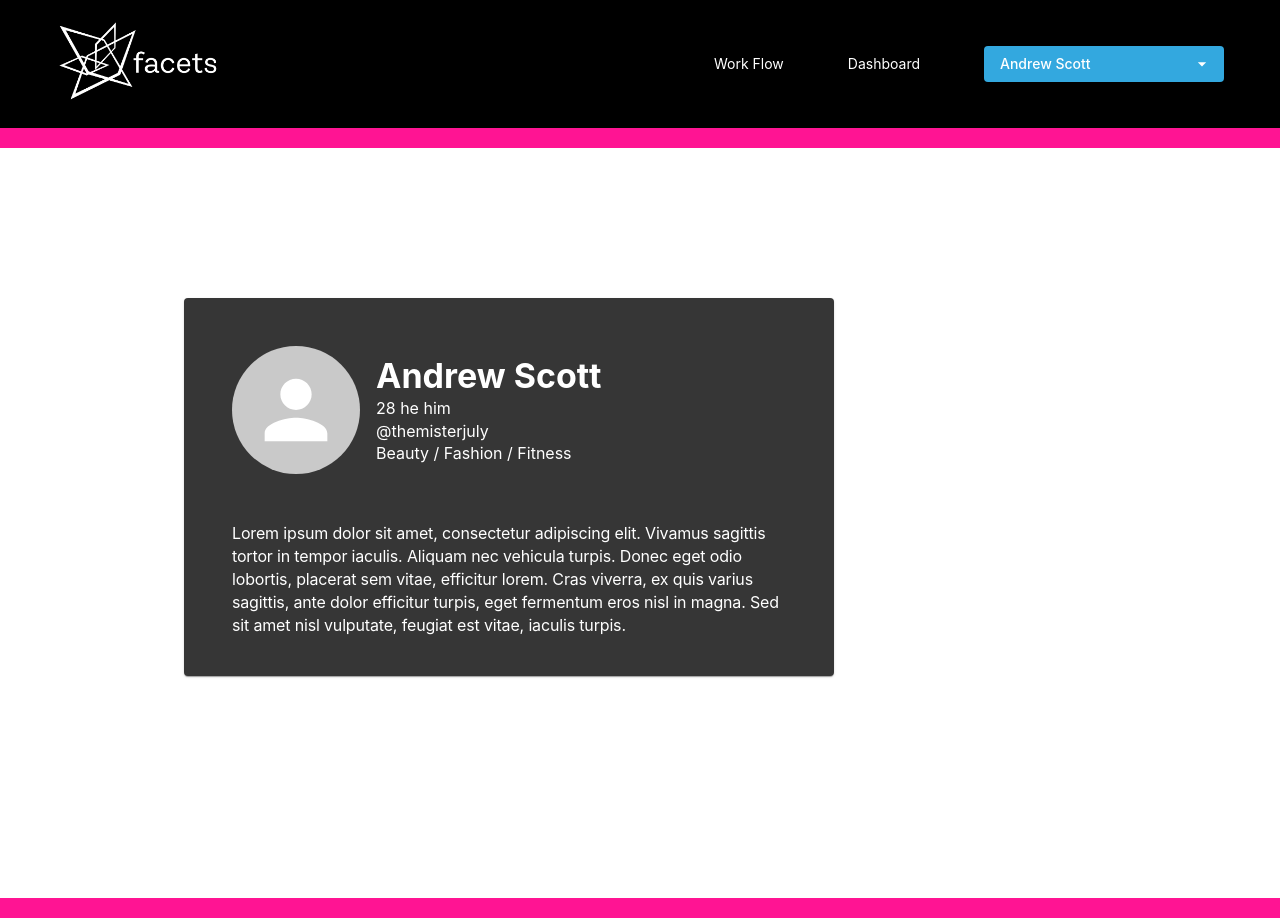
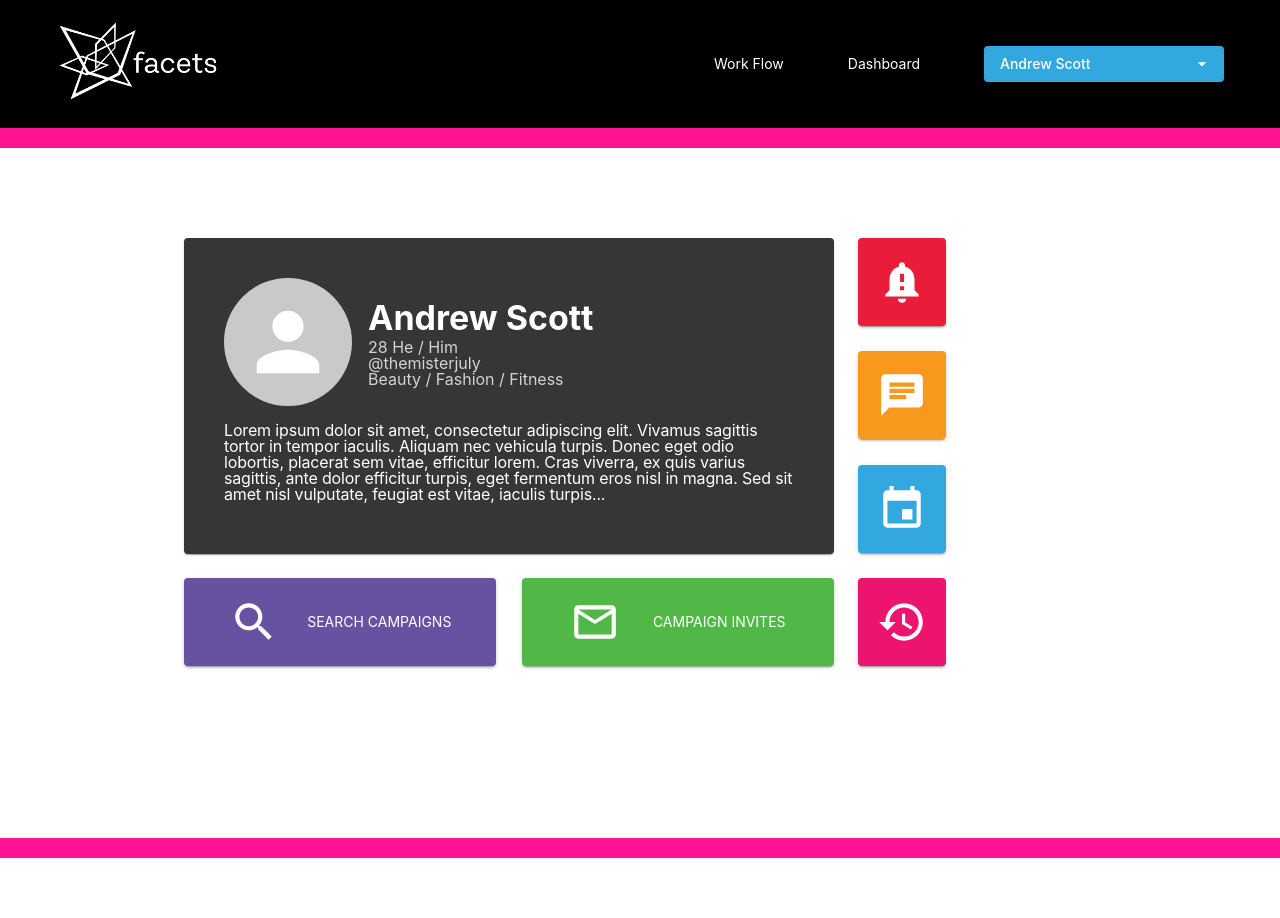
Before and after one commit to dwai03/amptest, a React (Create React App) app in the folder frontend/: page / in a window 1280 px wide. After the commit the page ends 858 px from the top, so only its background shows below. Built offline with nearby package versions, Linux system fonts and the light colour scheme; a web font is replaced by a local one.

Commit message:
dashboard is mocked

```diff
--- a/frontend/src/dashboard/dashboard.js
+++ b/frontend/src/dashboard/dashboard.js
@@ -4,86 +4,99 @@ import Card from '@material-ui/core/Card';
 import CssBaseline from '@material-ui/core/CssBaseline';
 import Typography from '@material-ui/core/Typography';
 import Container from '@material-ui/core/Container';
-import { CardHeader, CardContent } from '@material-ui/core';
+import { CardHeader, CardContent, Button, GridList } from '@material-ui/core';
 import { makeStyles } from '@material-ui/core/styles';
 import Avatar from '@material-ui/core/Avatar';
 import PersonIcon from '@material-ui/icons/Person';
 import List from '@material-ui/core/List';
 import ListItem from '@material-ui/core/ListItem';
+import ProfileCard from './profilecard';
+import NotificationImportantIcon from '@material-ui/icons/NotificationImportant';
+import ChatIcon from '@material-ui/icons/Chat';
+import SearchIcon from '@material-ui/icons/Search';
+import MailOutlineIcon from '@material-ui/icons/MailOutline';
+import EventIcon from '@material-ui/icons/Event';
+import HistoryIcon from '@material-ui/icons/History';
+import IconButton from '@material-ui/core/IconButton';
+import theme from '../theme';
+import { flexbox } from '@material-ui/system';
 
 const useStyles = makeStyles((theme) => ({
-  root: {
-    width: 650,
-    backgroundColor: '#363636',
+  top_section: {
+    display: 'flex',
+  },
+  top_section_left: {
+    display: 'flex',
+    flexDirection: 'column'
+  },
+  top_section_right: {
+    display: 'flex',
+    flexDirection: 'column',
+    justifyContent: 'space-between',
+    marginLeft: theme.spacing(3),
+  },
+  action_large_container: {
+    display: 'flex',
+    justifyContent: 'space-between',
+    marginTop: theme.spacing(3),
+  },
+  button_box_wide: {
+
+
+    height: 88,
+    width: 312,
+    display: 'flex',
+    alignItems: 'center',
+    justifyContent: 'space-evenly',
+  },
+  button_box: {
+    height: 88,
+    width: 88,
+    display: 'flex',
+    alignItems: 'center',
+    justifyContent: 'center',
+  },
+  button_text: {
     color: 'white',
-    padding: theme.spacing(5)
-  },
-  avatar: {
-    backgroundColor: "#c9c9c9",
-    height: 128,
-    width: 128,
-  },
-  card_title: {
-    fontWeight: 'bold',
-  },
-  card_subheader: {
-    fontSize: '1rem',
-  },
-  subheader_item: {
-    padding: 0,
-  },
-  card_content: {
-    padding: 8,
-    '&:last-child': {
-      paddingBottom: 0,
-    }
-  },
-  card_infotext: {
-      fontSize: '1rem',
-      paddingBottom: 0,
-      letterSpacing: -0.16,
   }
-
 }));
 
 export default function Dashboard() {
+  console.log(theme.palette);
   const classes = useStyles();
   return (
     <React.Fragment>
       <CssBaseline />
       <Container maxWidth="md">
-        <Box style={{ minHeight: 600, marginTop: 150 }} >
-          <Box id="top_section">
-            <Card className={classes.root}>
-              <CardHeader
-                className={classes.card_content}
-                avatar={
-                  <Avatar aria-label="profile" className={classes.avatar}>
-                    <PersonIcon style={{ fontSize: 94 }}/>
-                </Avatar>
-                }
-                title={
-                  <Typography variant="h4" className={classes.card_title}>Andrew Scott</Typography>
-                }
-                subheader={
-                  <Typography variant="body2" component="div" className={classes.card_subheader}>
-                    <List dense disablePadding>
-                      <ListItem dense disableGutters className={classes.subheader_item}>28 he him</ListItem>
-                      <ListItem dense disableGutters className={classes.subheader_item}>@themisterjuly</ListItem>
-                      <ListItem dense disableGutters className={classes.subheader_item}>Beauty / Fashion / Fitness</ListItem>
-                    </List>
-                  </Typography>
-                }
-              />
-              <CardContent>
-
-              </CardContent>
-              <CardContent className={classes.card_content}>
-                <Typography variant="body2" component="div" className={classes.card_infotext}>
-                  Lorem ipsum dolor sit amet, consectetur adipiscing elit. Vivamus sagittis tortor in tempor iaculis. Aliquam nec vehicula turpis. Donec eget odio lobortis, placerat sem vitae, efficitur lorem. Cras viverra, ex quis varius sagittis, ante dolor efficitur turpis, eget fermentum eros nisl in magna. Sed sit amet nisl vulputate, feugiat est vitae, iaculis turpis.
-                </Typography>
-              </CardContent>
-            </Card>
+        <Box style={{ minHeight: 600, marginTop: 90 }} >
+          <Box className={classes.top_section}>
+            <Box className={classes.top_section_left}>
+              <ProfileCard />
+              <Box id="action_buttons_lg" className={classes.action_large_container}>
+                <Button variant="contained" className={classes.button_box_wide} style={{ backgroundColor: theme.palette.actionPurple }}>
+                  <SearchIcon style={{ fontSize: 50, color: "white" }} />
+                  <Typography variant="body2" component="div" className={classes.button_text}>Search Campaigns</Typography>
+                </Button>
+                <Button variant="contained" className={classes.button_box_wide} style={{ backgroundColor: theme.palette.actionGreen }}>
+                  <MailOutlineIcon style={{ fontSize: 50, color: "white" }} />
+                  <Typography variant="body2" component="div" className={classes.button_text}>Campaign Invites</Typography>
+                </Button>
+              </Box>
+            </Box>
+            <Box className={classes.top_section_right}>
+              <Button variant="contained" className={classes.button_box} style={{ backgroundColor: theme.palette.actionRed }}>
+                <NotificationImportantIcon style={{ fontSize: 50, color: "white" }} />
+              </Button>
+              <Button variant="contained" className={classes.button_box} style={{ backgroundColor: theme.palette.actionOrange }}>
+                <ChatIcon style={{ fontSize: 50, color: "white" }} />
+              </Button>
+              <Button variant="contained" className={classes.button_box} style={{ backgroundColor: theme.palette.actionBlue }}>
+                <EventIcon style={{ fontSize: 50, color: "white" }} />
+              </Button>
+              <Button variant="contained" className={classes.button_box} style={{ backgroundColor: theme.palette.actionPink }}>
+                <HistoryIcon style={{ fontSize: 50, color: "white" }} />
+              </Button>
+            </Box>
           </Box>
         </Box>
       </Container>
--- /dev/null
+++ b/frontend/src/dashboard/profilecard.js
@@ -0,0 +1,87 @@
+import React from 'react';
+import Box from '@material-ui/core/Box';
+import Card from '@material-ui/core/Card';
+import Typography from '@material-ui/core/Typography';
+import { CardHeader, CardContent } from '@material-ui/core';
+import { makeStyles } from '@material-ui/core/styles';
+import Avatar from '@material-ui/core/Avatar';
+import PersonIcon from '@material-ui/icons/Person';
+import List from '@material-ui/core/List';
+import ListItem from '@material-ui/core/ListItem';
+
+const useStyles = makeStyles((theme) => ({
+  root: {
+    width: 650,
+    backgroundColor: '#363636',
+    color: 'white',
+    paddingTop: theme.spacing(4),
+    paddingLeft: theme.spacing(4),
+    paddingRight: theme.spacing(4),
+    paddingBottom: theme.spacing(4),
+  },
+  avatar: {
+    backgroundColor: "#c9c9c9",
+    height: 128,
+    width: 128,
+  },
+  card_title: {
+    fontWeight: 'bold',
+  },
+  card_subheader: {
+    fontSize: '1rem',
+    lineHeight: 1,
+  },
+  subheader_item: {
+    padding: 0,
+    color: "lightgrey",
+  },
+  card_content: {
+    padding: 8,
+    '&:last-child': {
+      paddingBottom: 0,
+    }
+  },
+  card_infotext: {
+    fontSize: '1rem',
+    height: 100,
+    width: 570,
+    letterSpacing: -0.16,
+    lineHeight: 1,
+  }
+
+}));
+
+export default function ProfileCard() {
+  const classes = useStyles();
+  return (
+    <React.Fragment>
+      <Card className={classes.root}>
+        <CardHeader
+          className={classes.card_content}
+          avatar={
+            <Avatar aria-label="profile" className={classes.avatar}>
+              <PersonIcon style={{ fontSize: 94 }} />
+            </Avatar>
+          }
+          title={
+            <Typography variant="h4" className={classes.card_title}>Andrew Scott</Typography>
+          }
+          subheader={
+            <Typography variant="body2" component="div" className={classes.card_subheader}>
+              <List dense disablePadding>
+                <ListItem dense disableGutters className={classes.subheader_item}>28 He / Him</ListItem>
+                <ListItem dense disableGutters className={classes.subheader_item}>@themisterjuly</ListItem>
+                <ListItem dense disableGutters className={classes.subheader_item}>Beauty / Fashion / Fitness</ListItem>
+              </List>
+            </Typography>
+          }
+        />
+        <CardContent className={classes.card_content}>
+          <Typography variant="body2" component="div" className={classes.card_infotext}>
+          Lorem ipsum dolor sit amet, consectetur adipiscing elit. Vivamus sagittis tortor in tempor iaculis. Aliquam nec vehicula turpis. Donec eget odio lobortis, placerat sem vitae, efficitur lorem. Cras viverra, ex quis varius sagittis, ante dolor efficitur turpis, eget fermentum eros nisl in magna. Sed sit amet nisl vulputate, feugiat est vitae, iaculis turpis...
+          </Typography>
+        </CardContent>
+      </Card>
+    </React.Fragment>
+  );
+}
--- a/frontend/src/theme.js
+++ b/frontend/src/theme.js
@@ -25,6 +25,13 @@ const theme = createMuiTheme({
     secondary: {
       main: '#33A8DF',
     },
+    cardGray: '#363636',
+    actionRed: '#E91C3A',
+    actionOrange: '#F8991D',
+    actionBlue: '#33A8DF',
+    actionGreen: '#51B848',
+    actionPurple: '#6752A2',
+    actionPink: '#ED1470',
     error: {
       main: red.A400,
     },
```
